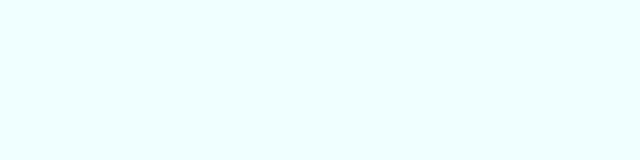
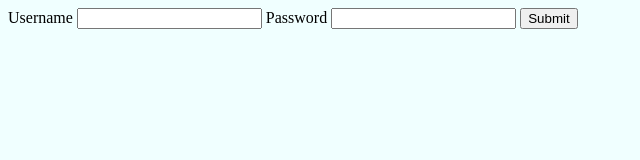
Before and after one commit to nitromagix/sql-injection-activity, a website: page index.html in a window 1280 px wide. Shown: the whole page, without its empty margins (0-640 px from the left). Drawn offline with Linux system fonts and the light colour scheme.

Commit message:
added form; sqlite table

```diff
--- a/index.html
+++ b/index.html
@@ -8,6 +8,12 @@
     <title>sql-injection-activity</title>
   </head>
   <body>
-
+    <form action="/login" method="POST">
+      <label for="username">Username</label>
+      <input id="username" name="username" />
+      <label for="password">Password</label>
+      <input id="password" name="password" />
+      <button type="submit">Submit</button>
+    </form>
   </body>
 </html>
```
Also changed, not shown: app.js (+9 -0 lines), 1 other file.
